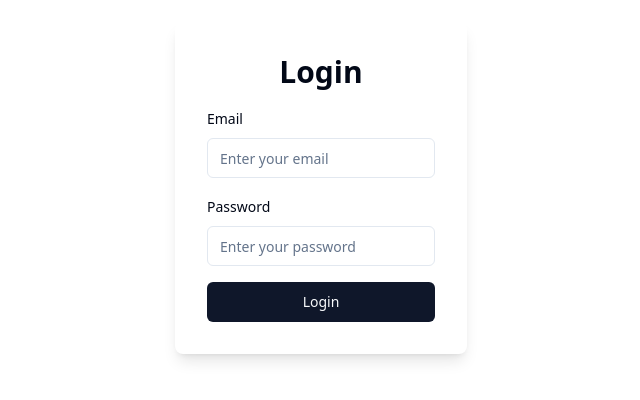
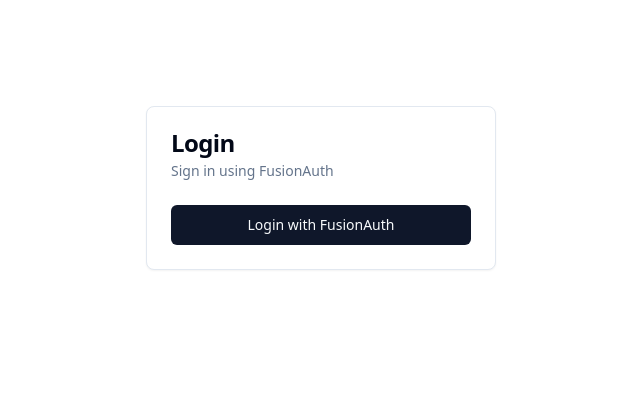
Before and after one commit to GPT-Engineer-App/redux-camera-expo, a React (Vite) app: page /login in a window 1280 px wide. Shown: the part 228-628 px from the top of the page, without its empty margins (319-959 px from the left). Built offline with nearby package versions, Linux system fonts and the light colour scheme.

Commit message:
Integrate OAuth2 authentication with FusionAuth

```diff
--- a/src/App.jsx
+++ b/src/App.jsx
@@ -3,9 +3,11 @@ import { TooltipProvider } from "@/components/ui/tooltip";
 import { QueryClient, QueryClientProvider } from "@tanstack/react-query";
 import { Home, LogIn } from "lucide-react";
 import { Route, BrowserRouter as Router, Routes } from "react-router-dom";
-import Layout from "./layouts/default"; // available: default, navbar, sidebar
+import Layout from "./layouts/default";
 import Index from "./pages/Index.jsx";
 import Login from "./pages/Login.jsx";
+import Callback from "./pages/Callback.jsx";
+
 const queryClient = new QueryClient();
 
 export const navItems = [
@@ -31,6 +33,7 @@ const App = () => {
             <Route path="/" element={<Layout />}>
               <Route index element={<Index />} />
               <Route path="login" element={<Login />} />
+              <Route path="callback" element={<Callback />} />
             </Route>
           </Routes>
         </Router>
--- /dev/null
+++ b/src/pages/Callback.jsx
@@ -0,0 +1,62 @@
+import React, { useEffect } from 'react';
+import { useNavigate, useLocation } from 'react-router-dom';
+import { useToast } from "@/components/ui/use-toast";
+
+const Callback = () => {
+  const navigate = useNavigate();
+  const location = useLocation();
+  const { toast } = useToast();
+
+  useEffect(() => {
+    const urlParams = new URLSearchParams(location.search);
+    const code = urlParams.get('code');
+
+    if (code) {
+      // Exchange the code for an access token
+      fetch('https://backengine-of3g.fly.dev/api/oauth/token', {
+        method: 'POST',
+        headers: {
+          'Content-Type': 'application/json',
+        },
+        body: JSON.stringify({ code }),
+      })
+        .then(response => response.json())
+        .then(data => {
+          if (data.access_token) {
+            localStorage.setItem('token', data.access_token);
+            toast({
+              title: "Login Successful",
+              description: "You have been successfully logged in.",
+            });
+            navigate('/');
+          } else {
+            throw new Error('Failed to get access token');
+          }
+        })
+        .catch(error => {
+          console.error('Error:', error);
+          toast({
+            title: "Login Failed",
+            description: "An error occurred during login. Please try again.",
+            variant: "destructive",
+          });
+          navigate('/login');
+        });
+    } else {
+      toast({
+        title: "Login Failed",
+        description: "No authorization code received. Please try again.",
+        variant: "destructive",
+      });
+      navigate('/login');
+    }
+  }, [location, navigate, toast]);
+
+  return (
+    <div className="flex items-center justify-center min-h-screen bg-background">
+      <p>Processing login...</p>
+    </div>
+  );
+};
+
+export default Callback;
--- a/src/pages/Index.jsx
+++ b/src/pages/Index.jsx
@@ -19,6 +19,13 @@ const Index = () => {
   const canvasRef = useRef(null);
   const { toast } = useToast()
   const navigate = useNavigate();
+
+  useEffect(() => {
+    const token = localStorage.getItem('token');
+    if (!token) {
+      navigate('/login');
+    }
+  }, [navigate]);
 
   useEffect(() => {
     const loadModel = async () => {
@@ -198,7 +205,7 @@ const Index = () => {
         title: "Detection saved",
         description: "The detection has been successfully saved to the server.",
       });
-      refetch(); // Refetch the detections after successful mutation
+      refetch();
     },
     onError: (error) => {
       toast({
--- a/src/pages/Login.jsx
+++ b/src/pages/Login.jsx
@@ -1,104 +1,25 @@
 import React from 'react';
-import { useForm } from 'react-hook-form';
-import { zodResolver } from '@hookform/resolvers/zod';
-import * as z from 'zod';
-import { useNavigate } from 'react-router-dom';
-import { useMutation } from '@tanstack/react-query';
 import { Button } from "@/components/ui/button";
-import { Input } from "@/components/ui/input";
-import { Form, FormControl, FormField, FormItem, FormLabel, FormMessage } from "@/components/ui/form";
-import { useToast } from "@/components/ui/use-toast";
-
-const formSchema = z.object({
-  email: z.string().email({ message: "Invalid email address" }),
-  password: z.string().min(6, { message: "Password must be at least 6 characters" }),
-});
+import { Card, CardContent, CardDescription, CardHeader, CardTitle } from "@/components/ui/card";
 
 const Login = () => {
-  const navigate = useNavigate();
-  const { toast } = useToast();
-
-  const form = useForm({
-    resolver: zodResolver(formSchema),
-    defaultValues: {
-      email: "",
-      password: "",
-    },
-  });
-
-  const loginMutation = useMutation({
-    mutationFn: async (credentials) => {
-      const response = await fetch('https://backengine-of3g.fly.dev/api/login', {
-        method: 'POST',
-        headers: {
-          'Content-Type': 'application/json',
-        },
-        body: JSON.stringify(credentials),
-      });
-      if (!response.ok) {
-        throw new Error('Login failed');
-      }
-      return response.json();
-    },
-    onSuccess: (data) => {
-      localStorage.setItem('token', data.token);
-      toast({
-        title: "Login Successful",
-        description: "You have been successfully logged in.",
-      });
-      navigate('/');
-    },
-    onError: (error) => {
-      toast({
-        title: "Login Failed",
-        description: error.message,
-        variant: "destructive",
-      });
-    },
-  });
-
-  const onSubmit = (data) => {
-    loginMutation.mutate(data);
+  const handleLogin = () => {
+    window.location.href = 'https://engine.fusionauth.io/oauth2/authorize?client_id=5ac0e32d-5fb9-4c5e-90cf-3a635d841ef0&response_type=code&redirect_uri=https://app.enginelabs.ai';
   };
 
   return (
     <div className="flex items-center justify-center min-h-screen bg-background">
-      <div className="w-full max-w-md p-8 space-y-4 bg-card rounded-lg shadow-lg">
-        <h2 className="text-3xl font-bold text-center">Login</h2>
-        <Form {...form}>
-          <form onSubmit={form.handleSubmit(onSubmit)} className="space-y-4">
-            <FormField
-              control={form.control}
-              name="email"
-              render={({ field }) => (
-                <FormItem>
-                  <FormLabel>Email</FormLabel>
-                  <FormControl>
-                    <Input placeholder="Enter your email" {...field} />
-                  </FormControl>
-                  <FormMessage />
-                </FormItem>
-              )}
-            />
-            <FormField
-              control={form.control}
-              name="password"
-              render={({ field }) => (
-                <FormItem>
-                  <FormLabel>Password</FormLabel>
-                  <FormControl>
-                    <Input type="password" placeholder="Enter your password" {...field} />
-                  </FormControl>
-                  <FormMessage />
-                </FormItem>
-              )}
-            />
-            <Button type="submit" className="w-full" disabled={loginMutation.isPending}>
-              {loginMutation.isPending ? "Logging in..." : "Login"}
-            </Button>
-          </form>
-        </Form>
-      </div>
+      <Card className="w-[350px]">
+        <CardHeader>
+          <CardTitle>Login</CardTitle>
+          <CardDescription>Sign in using FusionAuth</CardDescription>
+        </CardHeader>
+        <CardContent>
+          <Button onClick={handleLogin} className="w-full">
+            Login with FusionAuth
+          </Button>
+        </CardContent>
+      </Card>
     </div>
   );
 };
```
